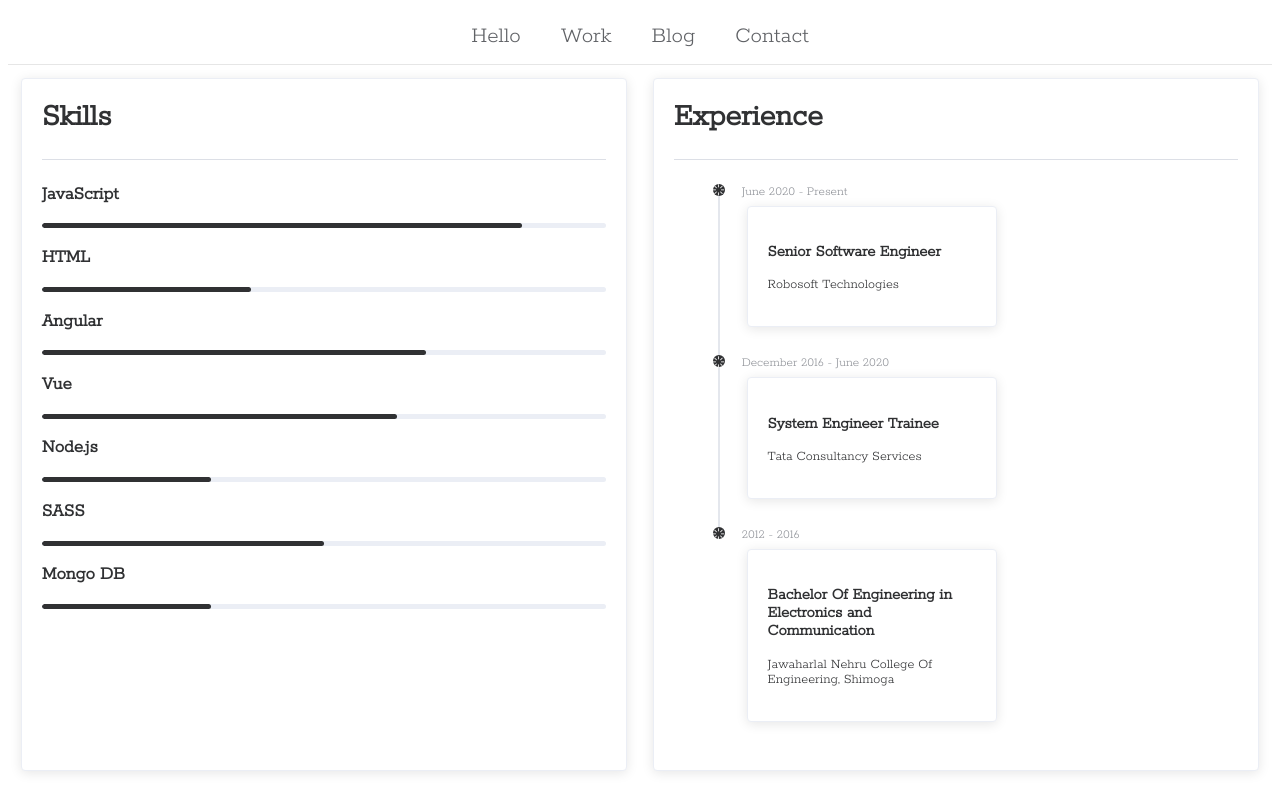
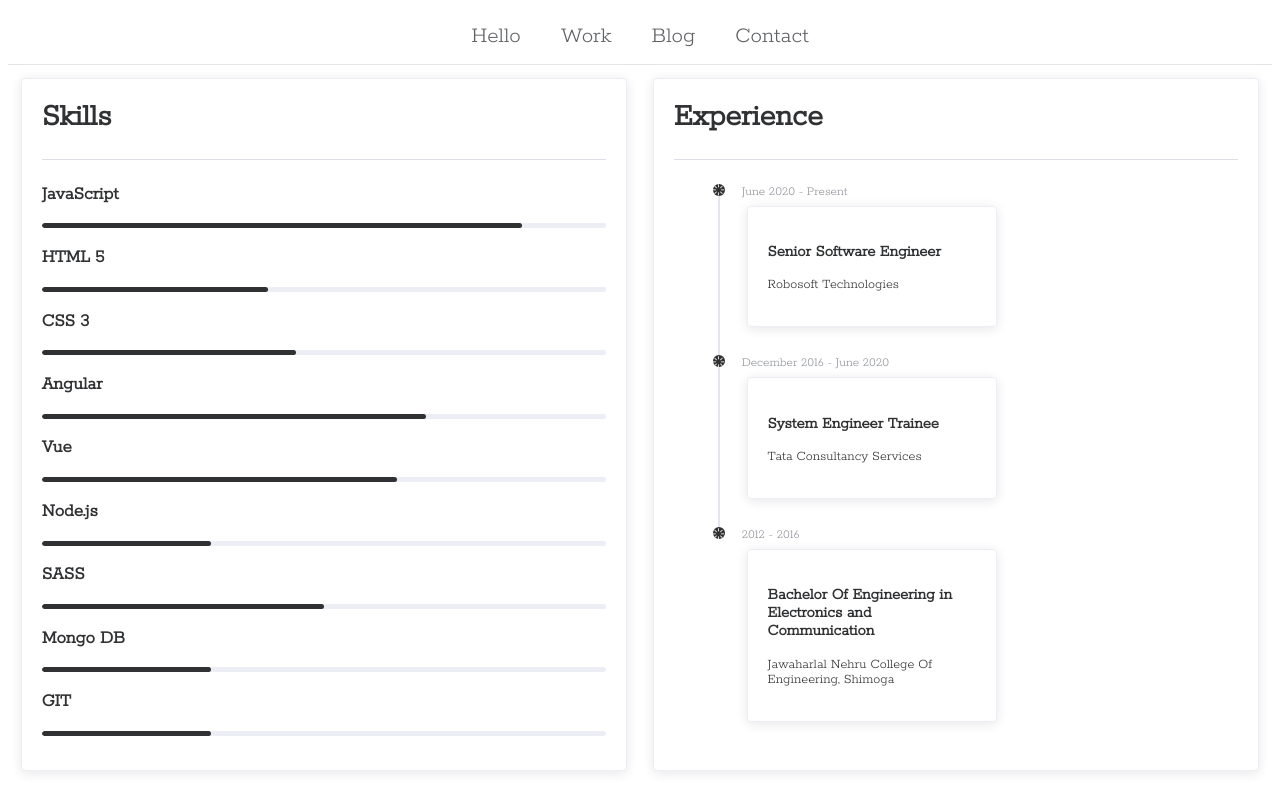
Before and after one commit to Sanchithasharma/myPortfolio, a Vue app: page /skills in a window 1280 px wide. Built offline with nearby package versions, Linux system fonts and the light colour scheme.

Commit message:
progress bars addition

```diff
--- a/src/views/Hello.vue
+++ b/src/views/Hello.vue
@@ -13,7 +13,7 @@
       <center>
         Hello! <br />
         I'm a Web Developer specialized in developing <br />
-        responsive websites and web applications with 4+ years experience.
+        responsive websites and web applications. I have 4+ years of experience.
       </center>
     </div>
 
--- a/src/views/Skills.vue
+++ b/src/views/Skills.vue
@@ -15,12 +15,20 @@
           :percentage="85"
         ></el-progress>
 
-        <h3>HTML</h3>
+        <h3>HTML 5</h3>
         <el-progress
           :stroke-width="progressBarCardWidth"
           :color="customColor"
           :show-text="false"
-          :percentage="37"
+          :percentage="40"
+        ></el-progress>
+
+        <h3>CSS 3</h3>
+        <el-progress
+          :stroke-width="progressBarCardWidth"
+          :color="customColor"
+          :show-text="false"
+          :percentage="45"
         ></el-progress>
 
         <h3>Angular</h3>
@@ -56,6 +64,14 @@
         ></el-progress>
 
         <h3>Mongo DB</h3>
+        <el-progress
+          :stroke-width="progressBarCardWidth"
+          :color="customColor"
+          :show-text="false"
+          :percentage="30"
+        ></el-progress>
+
+        <h3>GIT</h3>
         <el-progress
           :stroke-width="progressBarCardWidth"
           :color="customColor"
```
